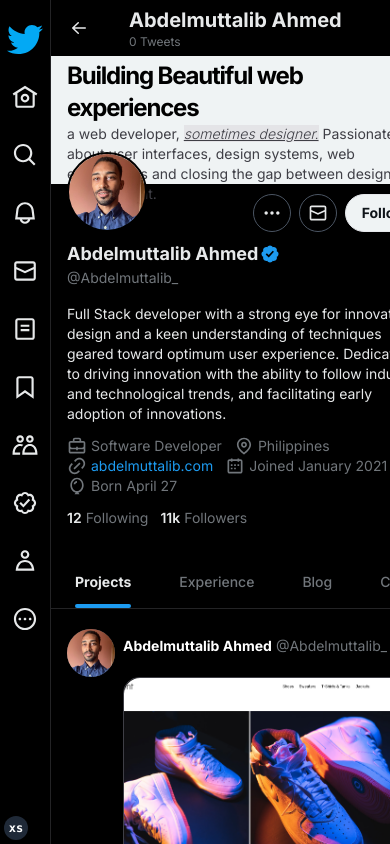
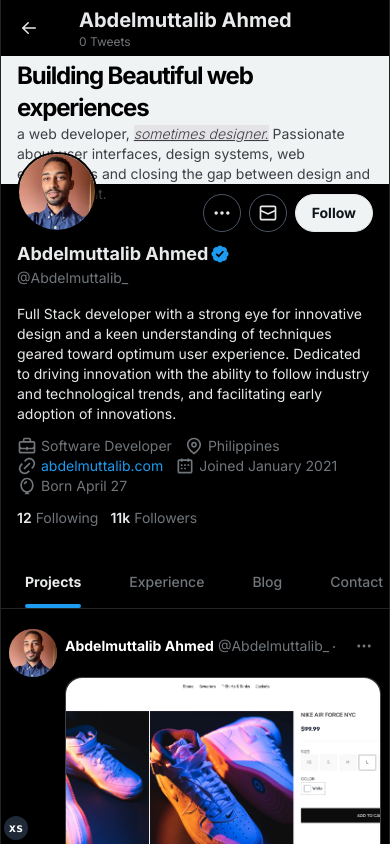
Before and after one commit to Abdelmuttalib/abdelmuttalib.com, a Next.js app: page / in a window 390 px wide. Built offline with nearby package versions, Linux system fonts and the light colour scheme.

Commit message:
fix mobile responsiveness

```diff
--- a/pages/index.tsx
+++ b/pages/index.tsx
@@ -496,7 +496,7 @@
   return (
     <div className="w-full mt-4">
       <Tab.Group>
-        <Tab.List className="flex w-full border-b border-zinc-800/90">
+        <Tab.List className="flex w-full border-b border-zinc-800/90 overflow-x-auto no-scrollbar">
           {profileTabs.map((profileTab) => (
             <Tab
               key={profileTab}
@@ -595,10 +595,10 @@
       {/* main */}
       <div className="bg-black w-full min-h-screen overflow-y-auto ">
         <main
-          className={`${inter.className} bg-black h-full w-full min-h-screen flex fixed inset-0 overflow-y-auto max-w-2xl lg:max-w-[1260px] mx-auto no-scrollbar`}
+          className={`${inter.className} bg-black h-full overflow w-screen sm:w-full min-h-screen flex fixed inset-0 overflow-y-auto max-w-2xl lg:max-w-[1260px] mx-auto no-scrollbar`}
         >
           {/* Sidebar */}
-          <aside className="min-h-screen sticky top-0 w-[4.3rem] xl:w-[275px] md:pr-4 bg-black flex flex-col items-center xl:items-start py-4 gap-2">
+          <aside className="min-h-screen sticky top-0 w-[4.3rem] xl:w-[275px] md:pr-4 bg-black hidden sm:flex flex-col items-center xl:items-start py-4 gap-2">
             <svg
               xmlns="http://www.w3.org/2000/svg"
               viewBox="0 0 48 48"
--- a/src/components/Tweet/Tweet.tsx
+++ b/src/components/Tweet/Tweet.tsx
@@ -206,7 +206,7 @@
   return (
     <div
       className={cn(
-        "border-b border-zinc-800/90 w-full px-4 flex flex-col gap-y-1 cursor-pointer",
+        "border-b border-zinc-800/90 w-full px-2 sm:px-4 flex flex-col h-fit gap-y-1 cursor-pointer",
         { "pt-2": pinnedTweet, "pt-3": !pinnedTweet }
       )}
     >
@@ -234,7 +234,7 @@
               </p>
               <span className="text-[#71767b] truncate">{username}</span>
               <span className="w-[2px] h-[2px] bg-[#71767b] rounded-full mt-0.5"></span>
-              <p className="text-[#71767b] cursor-pointer truncate">
+              <p className="text-[#71767b] cursor-pointer truncate hidden sm:block">
                 {tweetDate}
               </p>
             </div>
```
